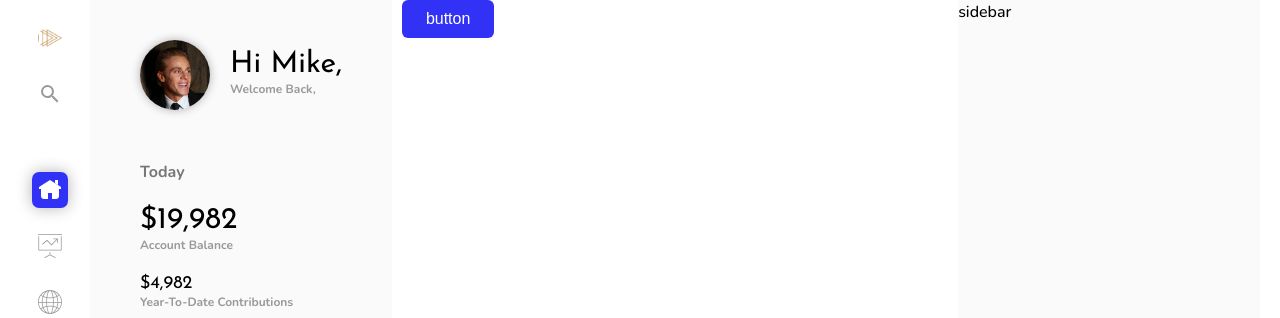
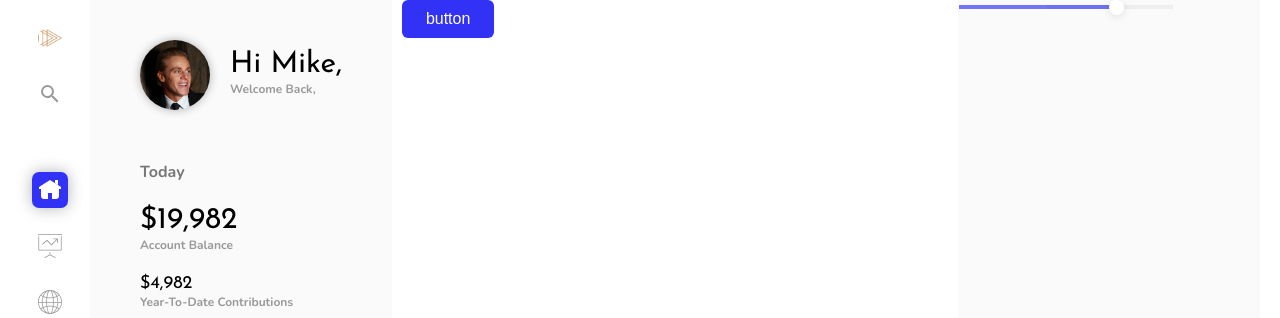
Before and after one commit to Er-Rahul-Tiwari/newDashboard, a PHP site: page / in a window 1280 px wide. Shown: the top 318 px of the page. Run offline with PHP 8.4, Linux system fonts and the light colour scheme.

Commit message:
--- Auto-Git Commit ---

```diff
--- a/css/style.css
+++ b/css/style.css
@@ -96,6 +96,55 @@ body {
 
 .hut {
   fill: #999; }
+
+.bar > span {
+  position: relative;
+  display: flex;
+  left: 0.1rem;
+  background-color: rgba(28, 28, 245, 0.6);
+  height: 0.4rem;
+  top: 0.5rem; }
+
+.bar {
+  display: flex;
+  flex-direction: row-reverse;
+  position: relative;
+  width: 100%; }
+
+.bar-input {
+  opacity: 1;
+  pointer-events: none;
+  position: absolute;
+  top: -999.9rem;
+  left: -999.9rem; }
+
+.bar-view {
+  display: flex;
+  flex-grow: 1;
+  position: relative; }
+
+.bar-view:not(:last-child):before,
+.bar-view:not(:last-child):after {
+  content: "";
+  width: calc(100% - 2.4rem);
+  position: absolute;
+  right: calc(50% + 1.2rem); }
+
+.bar-view:not(:last-child):before {
+  height: 0.4rem;
+  top: calc(50% - 0.3rem);
+  background: #eee; }
+
+.bar-button {
+  display: block;
+  width: 1.5rem;
+  height: 1.5rem;
+  border-radius: 50%;
+  background: #fff;
+  position: relative;
+  cursor: pointer;
+  z-index: 5;
+  box-shadow: 0 0.2rem 0.8rem rgba(0, 0, 0, 0.1); }
 
 .navbar {
   grid-column: sidebar-start / sidebar-end;
--- a/index.html
+++ b/index.html
@@ -128,7 +128,15 @@
         <button class='btn'>button</button>
     </div>
     <div class='sidebars'>
-        sidebar
+
+<div class="bar">
+    <input class="bar-input" type="radio" name="input" id="input_0"/>
+    <div class="bar-view">
+      <label class="bar-button" for="input_0"></label>
+    </div>
+      <span style="width: 50%;"></span>
+    <input class="bar-input" type="radio" name="input" id="input_1"/>
+  </div>
     </div>
 </body>
 
--- /dev/null
+++ b/sass/_progressBar.scss
@@ -0,0 +1,50 @@
+.bar > span {
+    position: relative;
+    display: flex;
+    left: 0.1rem;
+    background-color: $color-blue-lighter;
+    height: 0.4rem;
+    top: 0.5rem;
+}
+.bar {
+    display: flex;
+    flex-direction: row-reverse;
+    position: relative;
+    width: 100%;
+}
+.bar-input {
+    opacity: 1;
+    pointer-events: none;
+    position: absolute;
+    top: -999.9rem;
+    left: -999.9rem;
+}
+.bar-view {
+    display: flex;
+    flex-grow: 1;
+    position: relative;
+}
+.bar-view:not(:last-child):before,
+.bar-view:not(:last-child):after {
+    content: "";
+    width: calc(100% - 2.4rem);
+    position: absolute;
+    right: calc(50% + 1.2rem);
+}
+.bar-view:not(:last-child):before {
+    height: 0.4rem;
+    top: calc(50% - 0.3rem);
+    background: $color-eee;
+}
+
+.bar-button {
+    display: block;
+    width: 1.5rem;
+    height: 1.5rem;
+    border-radius: 50%;
+    background: $color-white;
+    position: relative;
+    cursor: pointer;
+    z-index: 5;
+    box-shadow: 0 0.2rem 0.8rem rgba(0, 0, 0, 0.1);
+}
--- a/sass/_typography.scss
+++ b/sass/_typography.scss
@@ -21,6 +21,7 @@ $color-white: #fff;
 $color-black: #000;
 $color-blue-dark: rgba(7, 7, 161, 0.9);
 $color-blue-light: rgba(28, 28, 245, 0.9);
+$color-blue-lighter: rgba(28, 28, 245, 0.6);
 $color-222: #222;
 $color-555: #555;
 $color-777: #777;
--- a/sass/main.scss
+++ b/sass/main.scss
@@ -2,6 +2,7 @@
 @import './base';
 
 @import './button';
+@import './progressBar';
 @import './navbar';
 @import './profile';
 @import './home';
```
